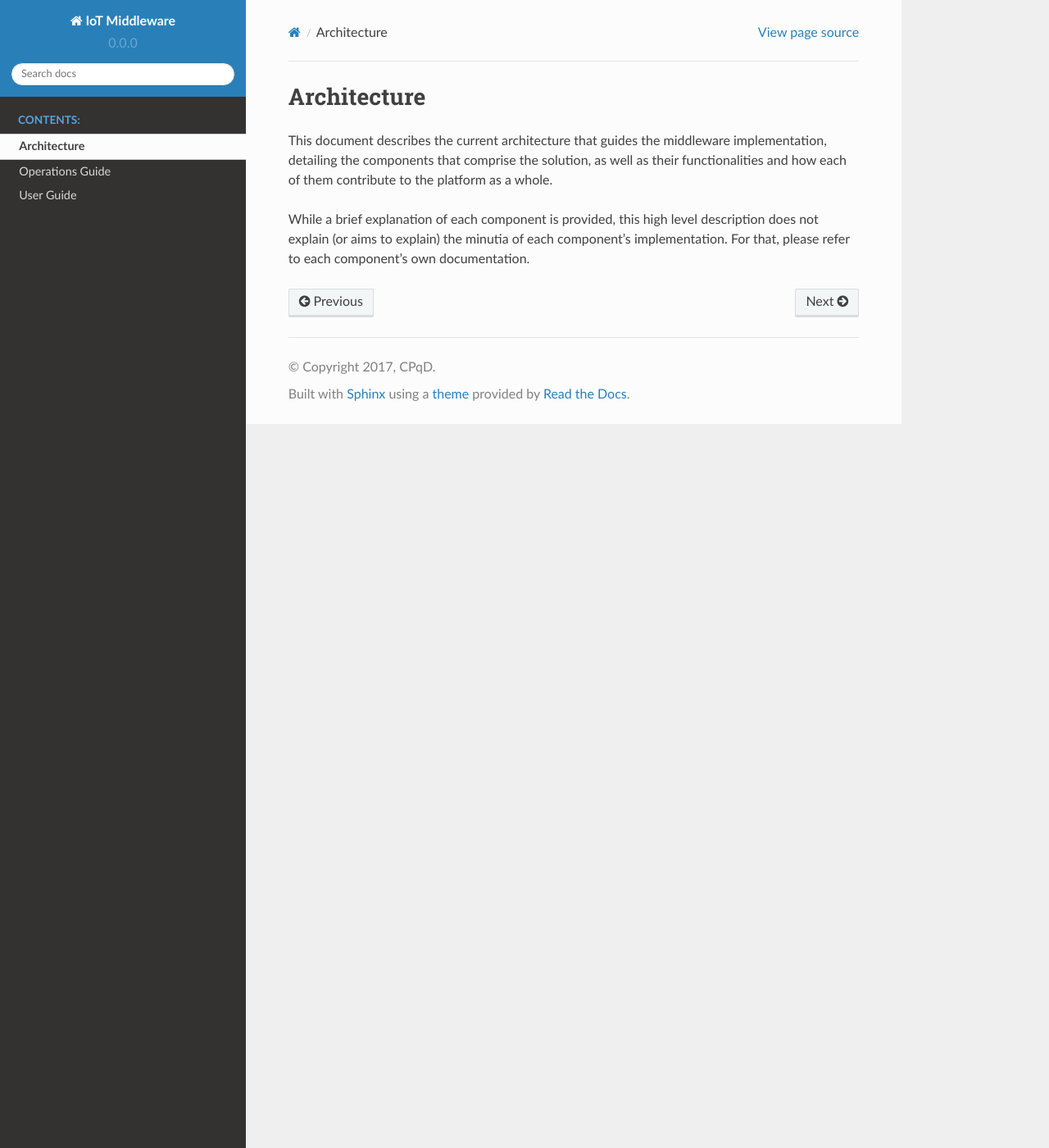
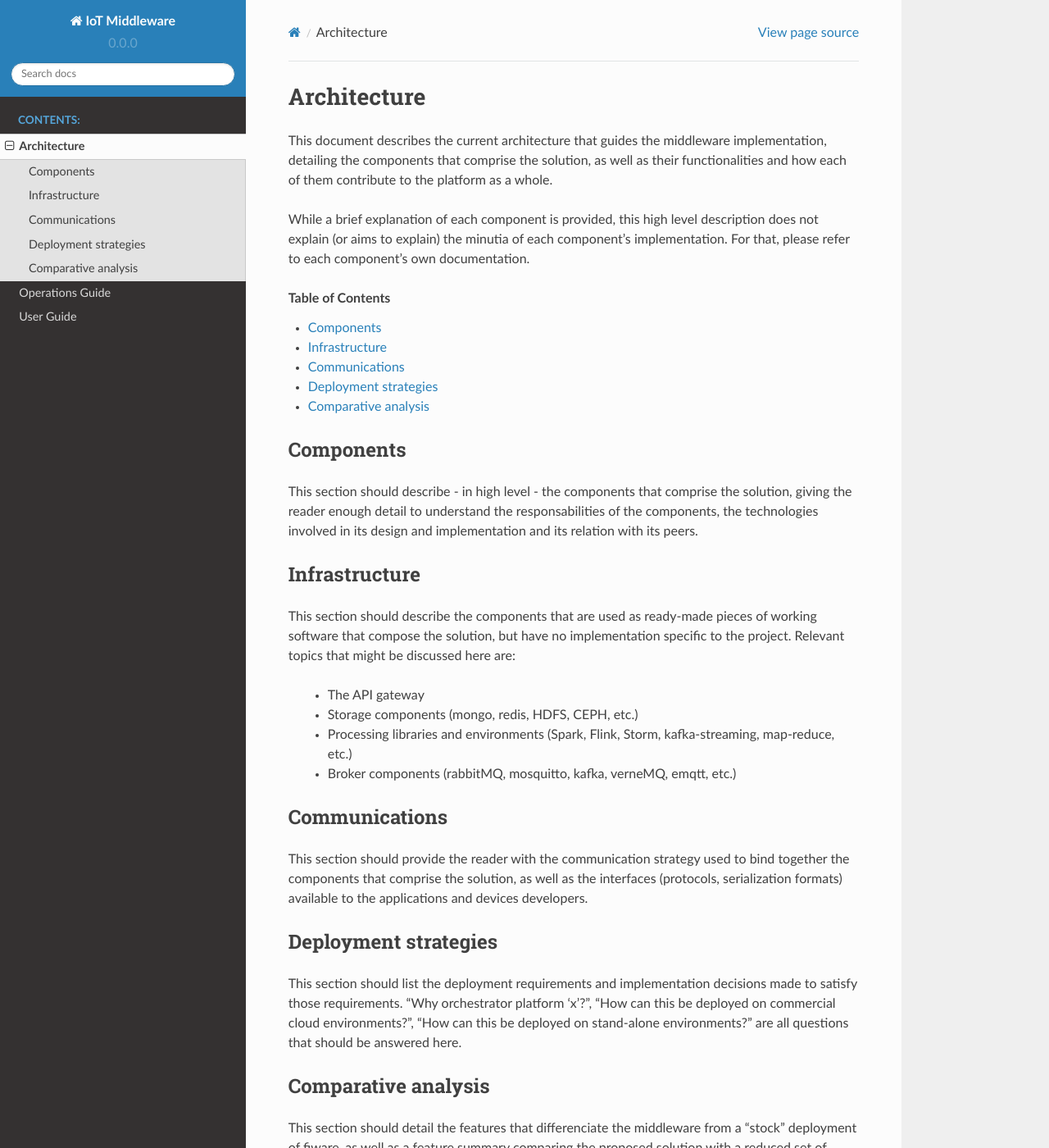
Before and after one commit to dojot/docs, a Sphinx documentation site: the page built from source/architecture.rst, in a window 1280 px wide and 1400 px high. Shown: the whole window at 82% size. Built offline with Sphinx 7.4.7 and the Read the Docs theme 2.0.0, drawn with Linux system fonts in a browser that asks for light colours; some of the changed text lies outside the part shown.

Commit message:
[IOTMID-90] Adds structure for architecture document
This adds the initial proposed document structure for
the proposed architecture document.

Change-Id: I666d91560fe409606e17a0091e577b26a399c329

```diff
--- a/source/architecture.rst
+++ b/source/architecture.rst
@@ -8,3 +8,47 @@ contribute to the platform as a whole.
 While a brief explanation of each component is provided, this high level description does not
 explain (or aims to explain) the minutia of each component's implementation. For that, please
 refer to each component's own documentation.
+
+.. contents:: Table of Contents
+  :local:
+
+Components
+----------
+
+This section should describe - in high level - the components that comprise the solution, giving
+the reader enough detail to understand the responsabilities of the components, the technologies
+involved in its design and implementation and its relation with its peers.
+
+Infrastructure
+--------------
+
+This section should describe the components that are used as ready-made pieces of working software
+that compose the solution, but have no implementation specific to the project. Relevant topics that
+might be discussed here are:
+
+ * The API gateway
+ * Storage components (mongo, redis, HDFS, CEPH, etc.)
+ * Processing libraries and environments (Spark, Flink, Storm, kafka-streaming, map-reduce, etc.)
+ * Broker components (rabbitMQ, mosquitto, kafka, verneMQ, emqtt, etc.)
+
+Communications
+--------------
+
+This section should provide the reader with the communication strategy used to bind together the
+components that comprise the solution, as well as the interfaces (protocols, serialization formats)
+available to the applications and devices developers.
+
+Deployment strategies
+---------------------
+
+This section should list the deployment requirements and implementation decisions made to satisfy
+those requirements. "Why orchestrator platform 'x'?", "How can this be deployed on commercial cloud
+environments?", "How can this be deployed on stand-alone environments?" are all questions that
+should be answered here.
+
+Comparative analysis
+--------------------
+
+This section should detail the features that differenciate the middleware from a "stock" deployment
+of fiware, as well as a feature summary comparing the proposed solution with a reduced set of
+third-party implementations of IoT platforms available.
```
